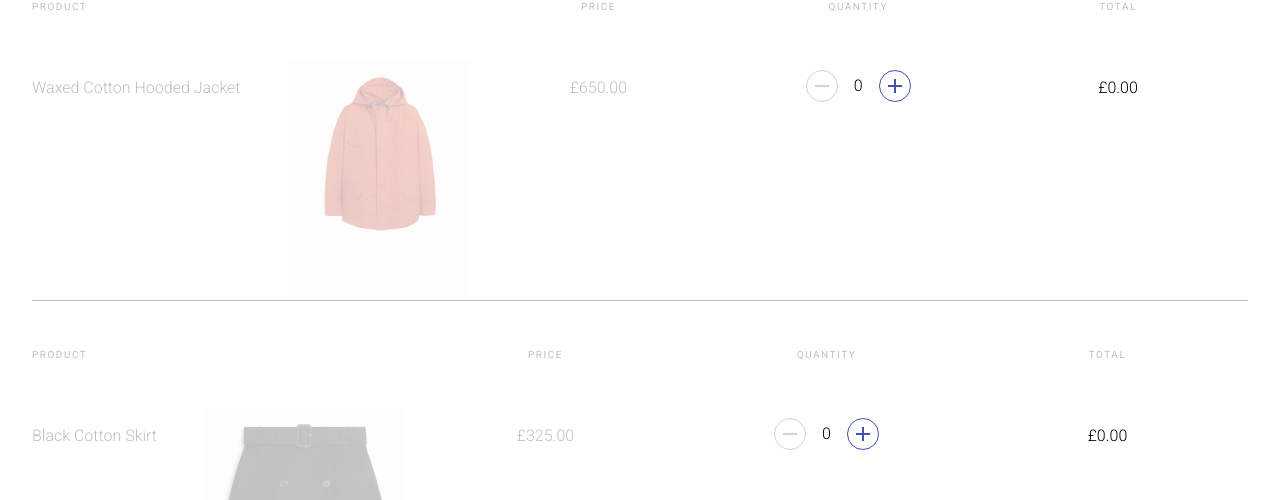
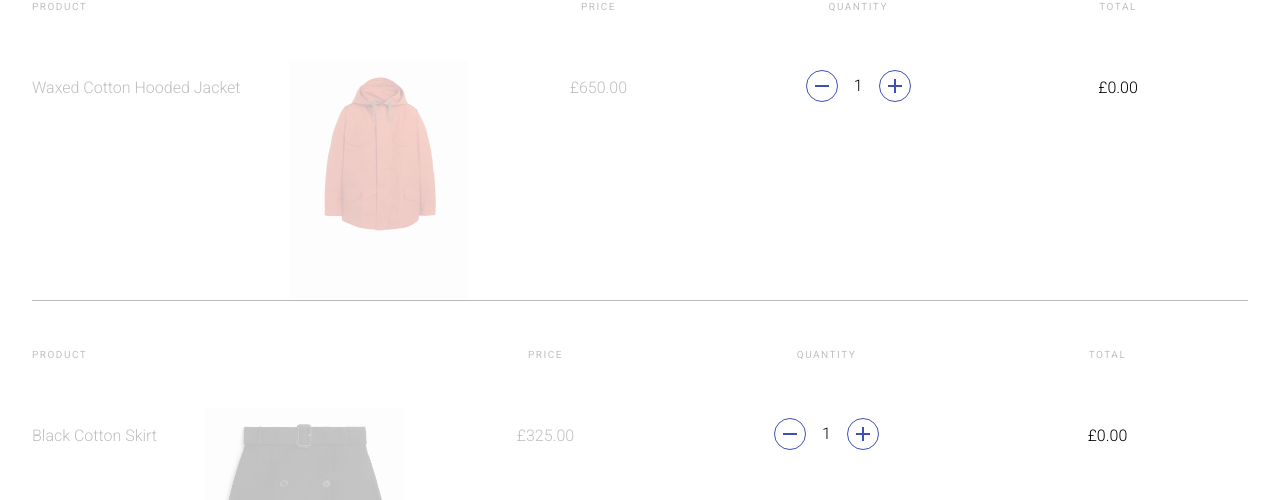
Before and after one commit to Taha-Hassan-Git/Shopping-Basket-Component, a React (Vite) app: page / in a window 1280 px wide. Shown: the part 148-648 px from the top of the page. Built offline with nearby package versions, Linux system fonts and the light colour scheme.

Commit message:
product quantity updates

```diff
--- a/src/components/BasketItem.tsx
+++ b/src/components/BasketItem.tsx
@@ -24,6 +24,7 @@ const BasketItem = ({ item, basket, setBasket }: Props) => {
         <Product name={product.name} img={product.img} />
         <ProductPrice price={`£${product.price}.00`} CssClass="above-700" />
         <ProductQuantity
+          id={product.id}
           basket={basket}
           setBasket={setBasket}
           CssClass="above-700"
@@ -36,7 +37,11 @@ const BasketItem = ({ item, basket, setBasket }: Props) => {
       </div>
       <div className="below-700 TotalContainer">
         <ProductPrice price={`£${product.price}.00`} />
-        <ProductQuantity basket={basket} setBasket={setBasket} />
+        <ProductQuantity
+          id={product.id}
+          basket={basket}
+          setBasket={setBasket}
+        />
         <ProductTotal basket={basket} price={product.price} />
       </div>
     </div>
--- a/src/components/ProductQuantity.tsx
+++ b/src/components/ProductQuantity.tsx
@@ -1,19 +1,23 @@
-import { MouseEvent, useState } from "react";
 import Overline from "./Overline";
 import { IBasketItem } from "../types/types";
 
 interface Props {
+  id: number;
   basket: IBasketItem[];
   setBasket: React.Dispatch<React.SetStateAction<IBasketItem[]>>;
   CssClass?: string;
 }
 
-const ProductQuantity = ({ CssClass, basket, setBasket }: Props) => {
+const ProductQuantity = ({ CssClass, basket, setBasket, id }: Props) => {
+  const found = basket.find((product) => product.id === id);
+  const quantity = found?.quantity;
   return (
     <div className={CssClass}>
       <Overline CssClass="Overline" heading="Quantity" />
       <div className="Quantity">
-        <button className={`btn btn-quantity ${0 === 0 && "opacity-25"}`}>
+        <button
+          className={`btn btn-quantity ${quantity === 0 && "opacity-25"}`}
+        >
           <svg
             width="14"
             height="2"
@@ -24,7 +28,7 @@ const ProductQuantity = ({ CssClass, basket, setBasket }: Props) => {
             <path d="M14 2H0V0H14V2Z" fill="#3F51B5" />
           </svg>
         </button>
-        <p>{0}</p>
+        <p>{quantity}</p>
         <button className="btn btn-quantity plus">
           <svg
             width="14"
```
